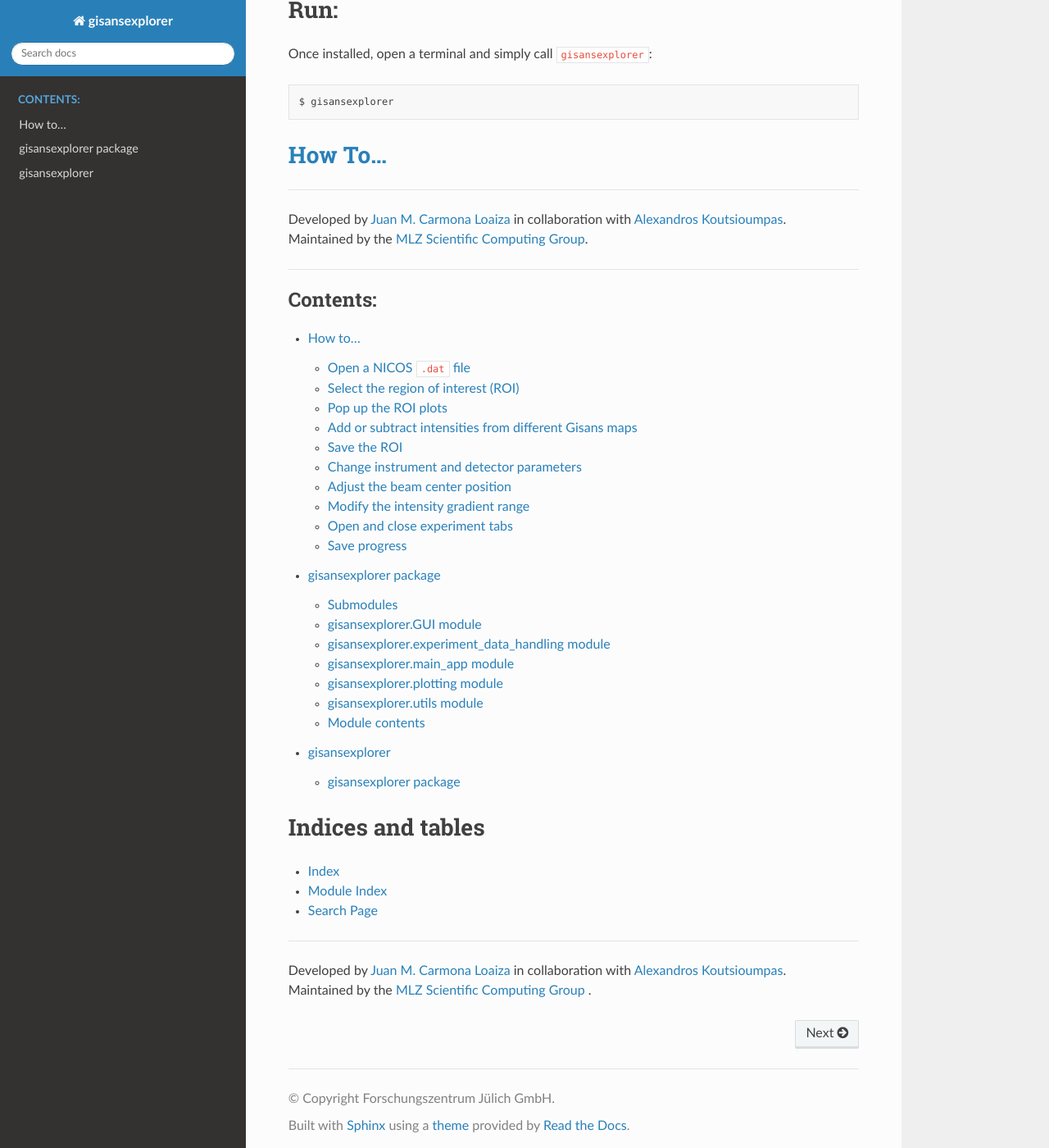
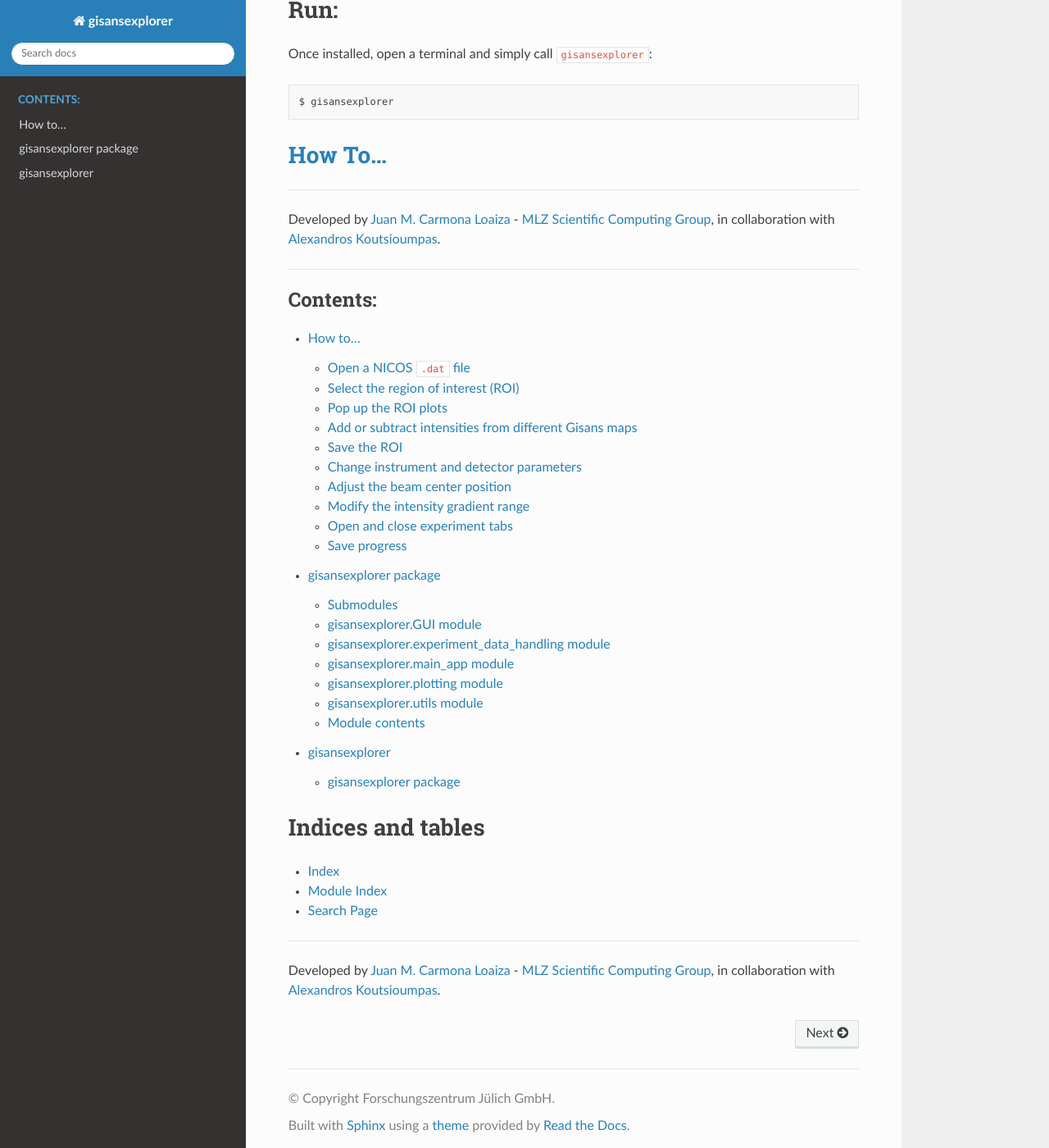
Before and after one commit to juanmcloaiza/GisansExplorer, a Sphinx documentation site: the page built from docs/source/index.rst, in a window 1280 px wide and 1400 px high, scrolled down 851 px. Shown: the whole window at 82% size. Built offline with Sphinx 7.4.7 and the Read the Docs theme 2.0.0, drawn with Linux system fonts in a browser that asks for light colours.

Commit message:
Amend readme

```diff
--- a/README.rst
+++ b/README.rst
@@ -17,7 +17,7 @@ Open a terminal and use ``pip``\ :
 
 .. code-block::
 
-       $ pip install gisansexplorer
+    $ pip install gisansexplorer
 
 Run:
 ====
@@ -33,5 +33,4 @@ Once installed, open a terminal and simply call ``gisansexplorer``\ :
 
 ----
 
-| Developed by `Juan M. Carmona Loaiza <https://github.com/juanmcloaiza/>`_ in collaboration with `Alexandros Koutsioumpas <https://alexandros-koutsioumpas.weebly.com/index.html>`_.
-| Maintained by the `MLZ Scientific Computing Group <http://apps.jcns.fz-juelich.de/doku/sc/start>`_.
+| Developed by `Juan M. Carmona Loaiza <https://github.com/juanmcloaiza/>`_ - `MLZ Scientific Computing Group <http://apps.jcns.fz-juelich.de/doku/sc/start>`_, in collaboration with `Alexandros Koutsioumpas <https://alexandros-koutsioumpas.weebly.com/index.html>`_.
--- a/docs/source/index.rst
+++ b/docs/source/index.rst
@@ -26,5 +26,4 @@ Indices and tables
 
 ------------
 
-| Developed by `Juan M. Carmona Loaiza <https://github.com/juanmcloaiza/>`_ in collaboration with `Alexandros Koutsioumpas <https://alexandros-koutsioumpas.weebly.com/index.html>`_.
-| Maintained by the `MLZ Scientific Computing Group <http://apps.jcns.fz-juelich.de/doku/sc/start>`_ .
+Developed by `Juan M. Carmona Loaiza <https://github.com/juanmcloaiza/>`_ - `MLZ Scientific Computing Group <http://apps.jcns.fz-juelich.de/doku/sc/start>`_, in collaboration with `Alexandros Koutsioumpas <https://alexandros-koutsioumpas.weebly.com/index.html>`_.
```
Also changed, not shown: README.md (+3 -4 lines), 14 other files.
